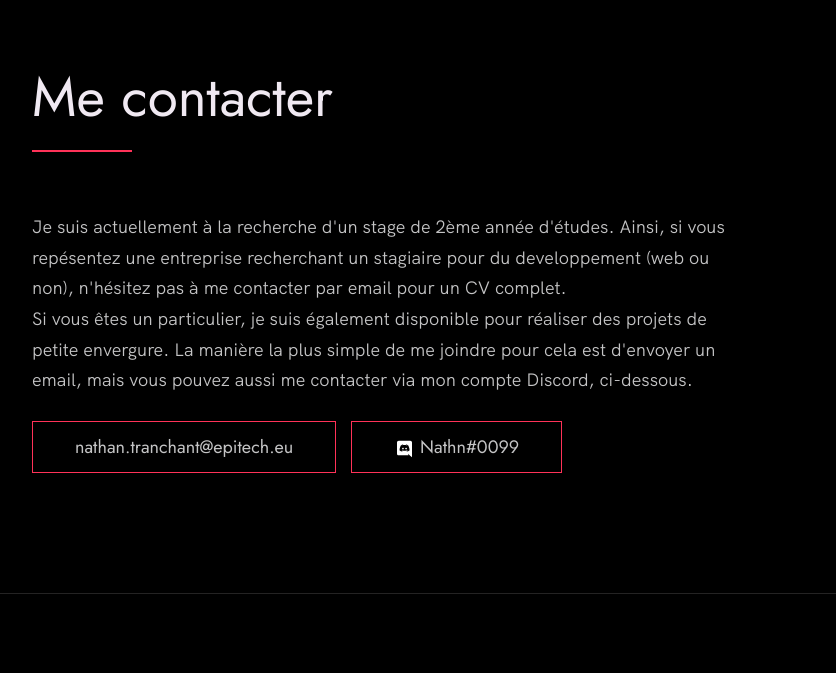
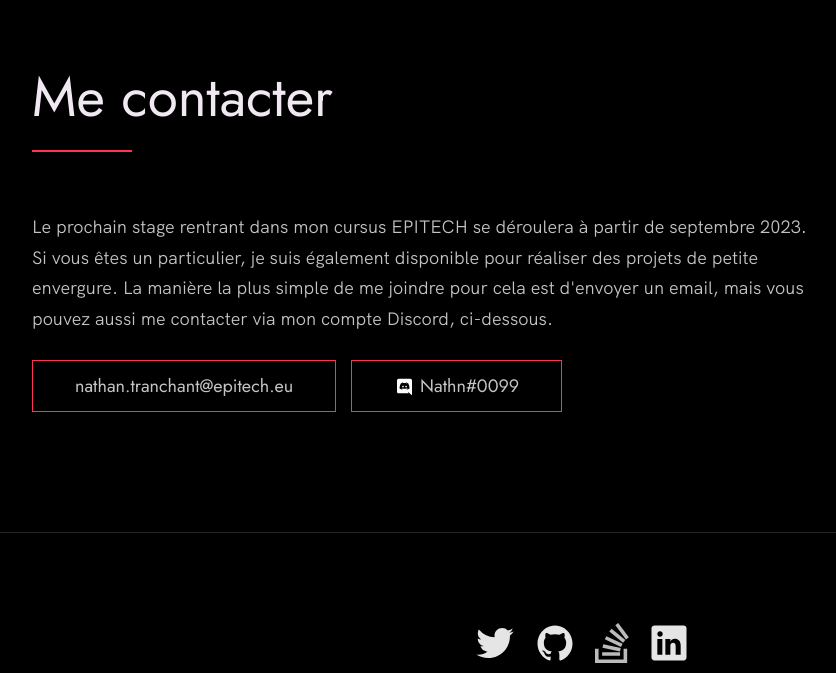
Before and after one commit to Nathn/tranchant.dev, a PHP site: page / in a window 1280 px wide. Shown: the part 4200-4873 px from the top of the page, without its empty margins (58-894 px from the left). Run offline with PHP 8.4, Linux system fonts and the light colour scheme.

Commit message:
update contact paragraph & title

```diff
--- a/public/index.css
+++ b/public/index.css
@@ -555,7 +555,7 @@
 /* --------------------------------------- */
 
 .contact__info {
-    max-width: var(--container-medium-width);
+    max-width: var(--container-normal-width);
 }
 
 .contact__social-icon {
--- a/public/index.html
+++ b/public/index.html
@@ -25,9 +25,9 @@
 		<div class="header__text-box row">
 			<div class="header__text">
 				<h1 class="heading-primary">
-					<span>Nathan Tranchant</span>
+					<span>Nathan Tranchant, 18</span>
 				</h1>
-				<p>Étudiant de 1ère année, Epitech Nice</p>
+				<p>Étudiant de 2ème année, Epitech Nice</p>
 				<a href="#work" class="btn btn--pink" style="margin-right: 20px;">
 					Projets
 				</a>
@@ -184,9 +184,7 @@
 			<h2>Me contacter</h2>
 			<div class="contact__info">
 				<p>
-					Je suis actuellement à la recherche d'un stage de 2ème année d'études.
-					Ainsi, si vous repésentez une entreprise recherchant un stagiaire pour du developpement (web ou non),
-					n'hésitez pas à me contacter par email pour un CV complet.<br />
+					Le prochain stage rentrant dans mon cursus EPITECH se déroulera à partir de septembre 2023.<br />
 					Si vous êtes un particulier, je suis également disponible pour réaliser des projets de petite envergure.
 					La manière la plus simple de me joindre pour cela
 					est d'envoyer un email, mais vous
```
